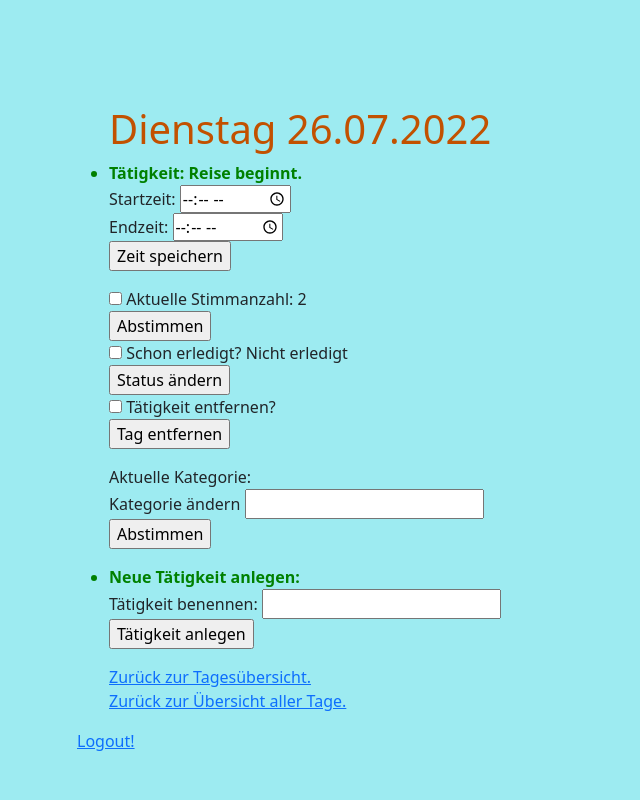
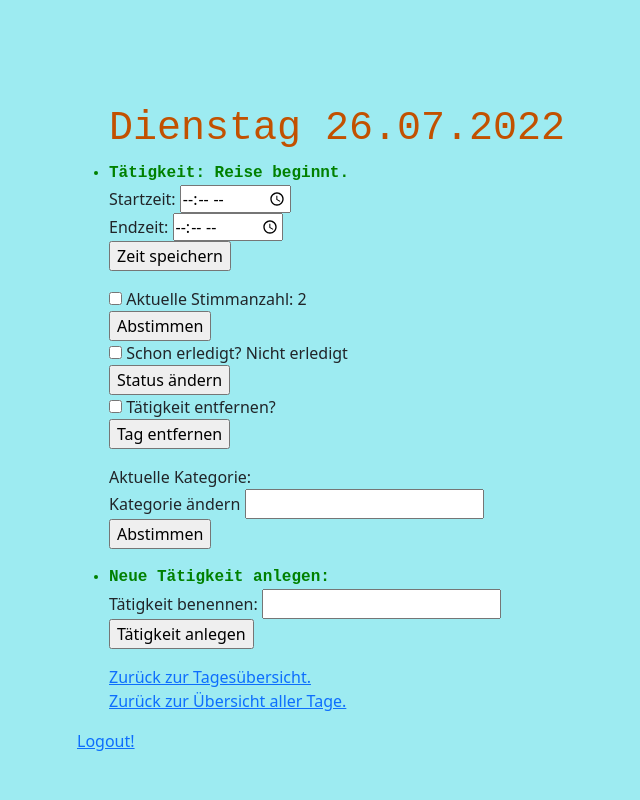
Before and after one commit to nicoleLabmirror/zeitplan, a Django app: page /zeitplan/3/edit/ in a window 1280 px wide. Shown: the whole page, without its empty margins (28-668 px from the left). Run offline with Django 4.2, Linux system fonts and the light colour scheme; a user stored in the database is signed in; data comes from the database, SQL or seed files in the repository; some libraries are stand-ins or nearby versions.

Commit message:
Include fonts

```diff
--- a/zeitplan/static/zeitplan/style.css
+++ b/zeitplan/static/zeitplan/style.css
@@ -1,9 +1,16 @@
 h1 {
     color: #C25100;
+    font-family: "Courier New";
 }
 
 li {
     color: green;
+    font-family: "Courier New";
+}
+
+p, td {
+    color: darkblue;
+    font-family: "Courier New";
 }
 
 body {
```
